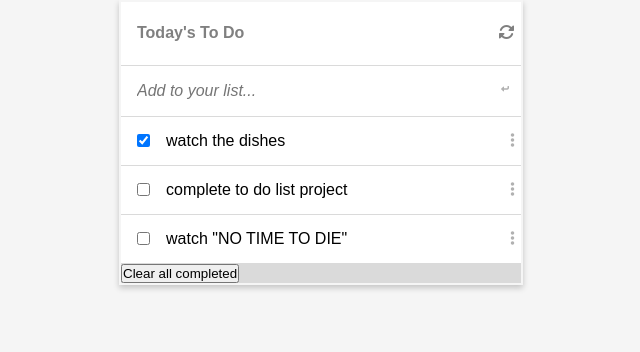
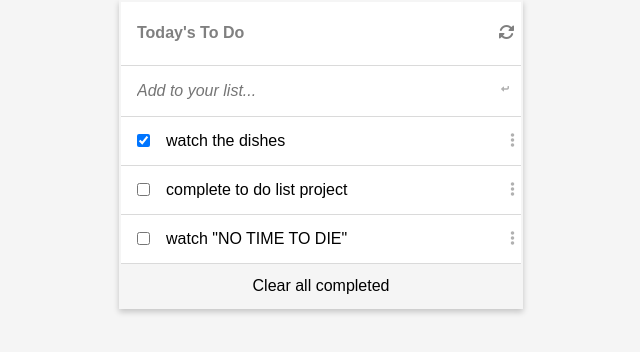
Before and after one commit to MrBrN197/Todo-Project, a website built with webpack: page src/template.html in a window 1280 px wide. Shown: the whole page, without its empty margins (319-959 px from the left). Built offline with nearby package versions, Linux system fonts and the light colour scheme.

Commit message:
Add `.clear-completed-btn` button styling

```diff
--- a/src/style.css
+++ b/src/style.css
@@ -53,6 +53,11 @@ input {
   align-items: center;
 }
 
+#refresh-todo {
+  padding: 0.4em;
+  color: gray;
+}
+
 .todo-container .title p {
   flex-grow: 1;
   font-weight: 600;
@@ -105,7 +110,20 @@ input {
   flex-grow: 1;
 }
 
-#refresh-todo {
-  padding: 0.4em;
-  color: gray;
+.clear-completed-container {
+  background-color: whitesmoke;
 }
+
+.clear-btn {
+  border: none;
+  background: transparent;
+  cursor: pointer;
+  font-size: 1rem;
+  margin: 0 auto;
+  display: block;
+  padding: 0.8em;
+}
+
+.clear-btn:hover {
+  text-decoration: underline;
+}
```
